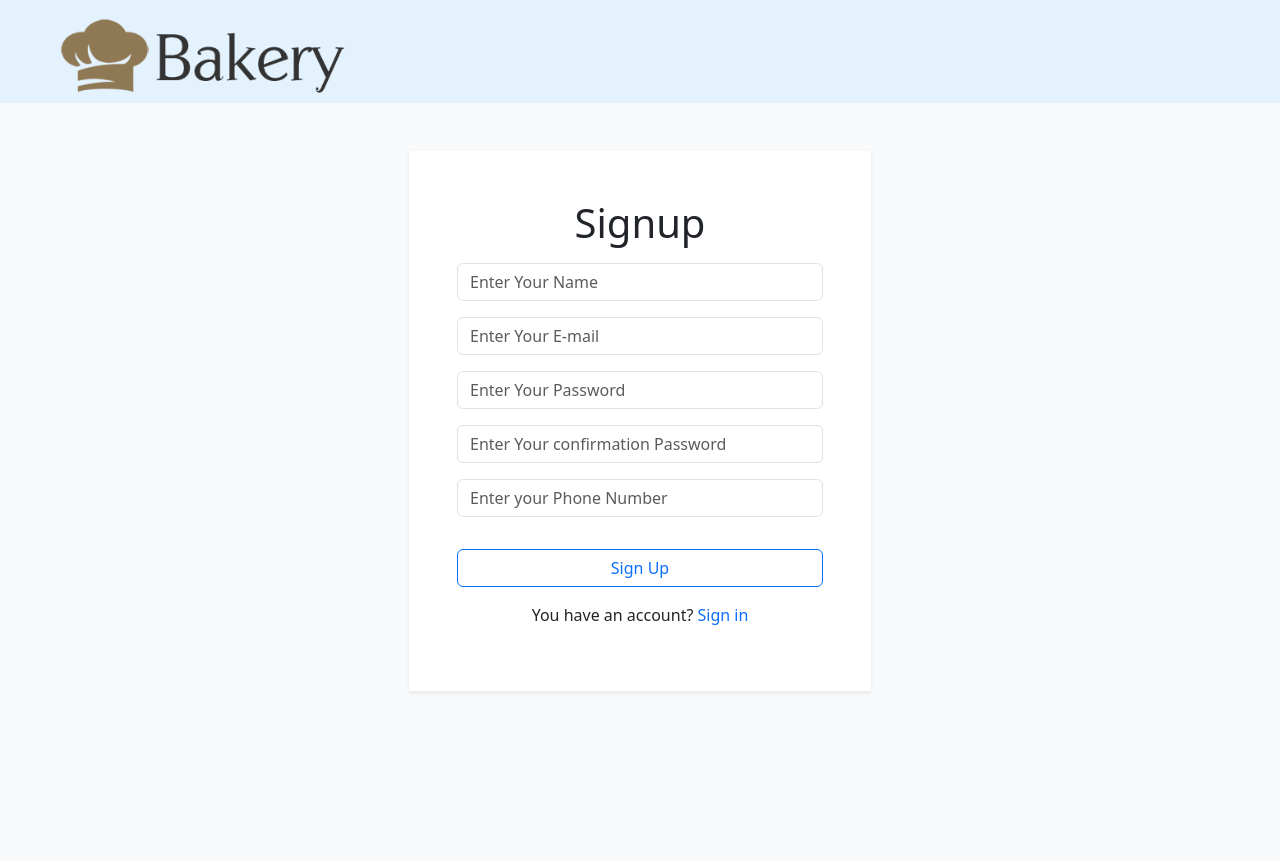
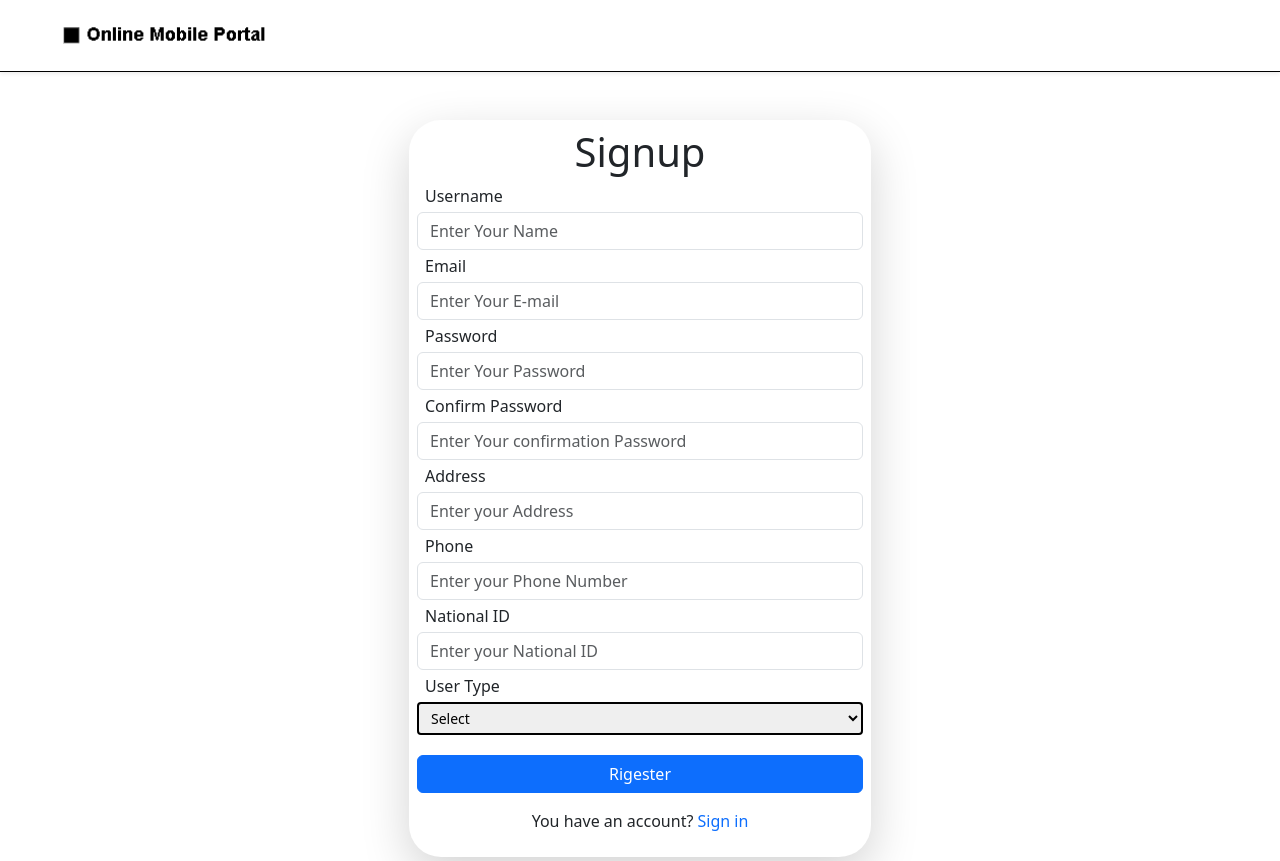
Before and after one commit to abdallahEl-Karamany/Online-Mobile-Store-WebSite, a plain HTML site: page Development/Pages/signup.html in a window 1280 px wide. Before the commit the page ends 800 px from the top, so only its background shows below. Drawn offline with Linux system fonts and the light colour scheme.

Commit message:
Dev: Added UI Code for login and registiration

```diff
--- a/Development/Pages/signup.html
+++ b/Development/Pages/signup.html
@@ -7,29 +7,52 @@
     <link rel="stylesheet" href="../CSS/main.css">
     <link rel="stylesheet" href="../CSS/bootstrap/bootstrap.min.css">
 </head>
-<body class="bg-light">
-    <nav class="navbar navbar-expand-lg navbar-light navbg px-5 pt-3">
+<body class="">
+    <nav class="navbar  navbar-light  px-5 pt-3 shadow-sm p-3 mb-5 border-bottom border-black">
         <div class="container-fluid">
-            <div class="w-25">
+            <div class="w-35">
                 <a href="../index.html" class="w-100">
-                    <img src="../Images/bakery-color.png" alt="hi" class="w-100">
+                <img src="../Images/website_logo.png" alt="hi" class="w-75">
                 </a>
             </div>
         </div>
+    </nav>
+    <div class="container w-50 my-1 ">
+        <div class="group m-auto w-75 p-2 shadow-lg rounded-5 bg-white">
+            <h1 class="text text-center">Signup</h1>
+            <label class="ms-2" >Username</label>
+            <input type="text" class="form-control  my-1" id="userName" placeholder="Enter Your Name">
+            <label class="ms-2" >Email</label>
+            <input type="email" class="form-control  my-1" id="userEmail" placeholder="Enter Your E-mail">
+            <label class="ms-2" >Password</label>
+            <input  type="password" class="form-control my-1" id="userPassword" placeholder="Enter Your Password">
+            <label class="ms-2" >Confirm Password</label>
+            <input  type="password" class="form-control my-1" id="userConfirmPassword" placeholder="Enter Your confirmation Password">
+            <label class="ms-2" >Address</label>
+            <input type="text" class="form-control  my-1" id="userAddress" placeholder="Enter your Address">
+            <label class="ms-2" >Phone</label>
+            <input type="number" class="form-control my-1" id="phoneNumber" placeholder="Enter your Phone Number">
+            <label class="ms-2" >National ID</label>
+            <input type="number" class="form-control my-1" id="userNationalId" placeholder="Enter your National ID">
+            <label class="ms-2" >User Type</label>
+            <div class="my-1">
+                <select class="form-control-sm w-100 border-black border-2" id="productPlatform" name="currency">
+                    <option  value="0">Select</option>
+                    <option value="client">Client</option>
+                    <option value="supplier">Supplier</option>
+                </select>
 
-    </nav>
-    <div class="container w-50 my-5 text-center">
-        <div class="group m-auto w-75 p-5 shadow-sm bg-white">
-            <h1 class="text text-center">Signup</h1>
-            <input type="text" class="form-control  my-3" id="userName" placeholder="Enter Your Name">
-            <input type="email" class="form-control  my-3" id="userEmail" placeholder="Enter Your E-mail">
-            <input  type="password" class="form-control my-3" id="userPassword" placeholder="Enter Your Password">
-            <input  type="password" class="form-control my-3" id="userConfirmPassword" placeholder="Enter Your confirmation Password">
-            <input type="number" class="form-control my-3" id="phoneNumber" placeholder="Enter your Phone Number">
-            <button id="signUpBtn"  class="btn btn-outline-primary w-100 my-3">Sign Up</button>
-            <p class="">You have an account?
+            </div>
+            <button id="signUpBtn"  class="btn btn-primary w-100 my-3">Rigester</button>
+            <p class="text-center">You have an account?
                 <a class="text-decoration-none" href="login.html">Sign in</a>
             </p>
+            <div>
+                <p class="w-35 mx-auto bg-danger-subtle   border border-danger rounded-5 text-danger  p-3 mb-5 d-none text-center" id="error">Please enter valid data</p>
+            </div>
+            <div>
+                <p class="w-35 mx-auto bg-success-subtle   border border-success rounded-5 text-success  p-3 mb-5 d-none text-center" id="success">New account created Successfuly</p>
+            </div>
         </div>
     <script src="../JS/bootstrap/bootstrap.bundle.min.js"></script>
 </body>
```
Also changed, not shown: Development/Pages/login.html (+23 -12 lines), Development/index.html (+0 -66 lines), 1 other file.
